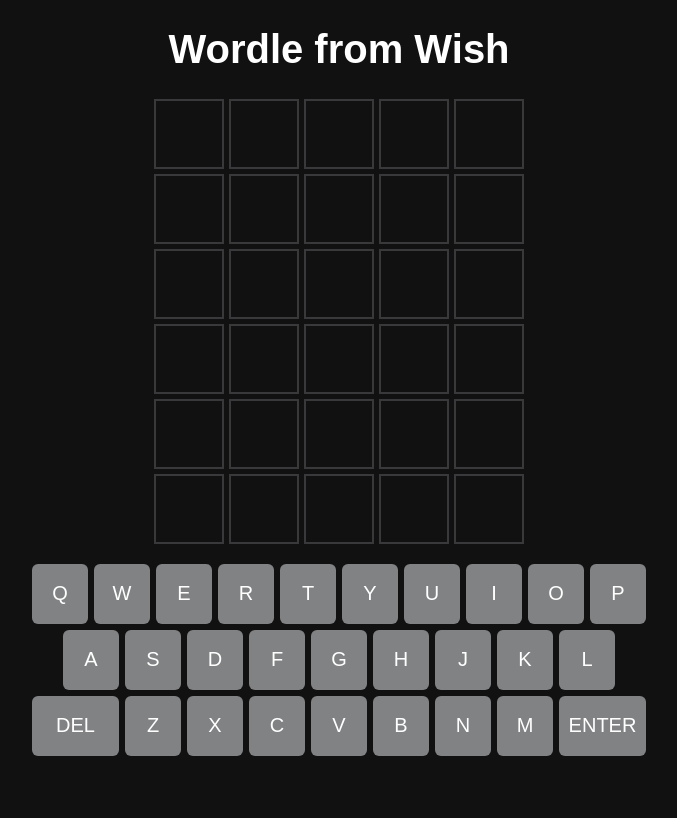
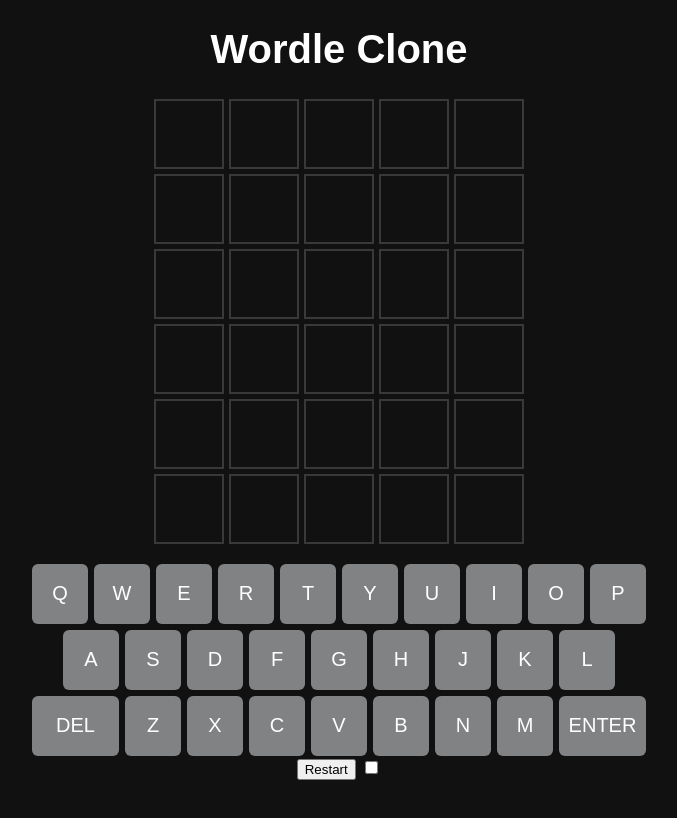
Before and after one commit to JustusHaataja/Wordle, a website: page index.html in a window 1280 px wide. Shown: the whole page, without its empty margins (301-978 px from the left). Drawn offline with Linux system fonts and the light colour scheme.

Commit message:
Update index.html

```diff
--- a/index.html
+++ b/index.html
@@ -3,12 +3,12 @@
 <head>
     <meta charset="UTF-8">
     <meta name="viewport" content="width=device-width, initial-scale=1.0">
-    <title>Wordle from Wish</title>
+    <title>Wordle clone</title>
     <link rel="stylesheet" href="style.css">
 </head>
 <body>
     <header>
-        <h1>Wordle from Wish</h1>
+        <h1>Wordle Clone</h1>
     <div class="alert-container" data-alert-container></div>
     <div id="guess-grid">
         <div class="tile"></div>
@@ -74,6 +74,11 @@
         <button class="key" data-key="M">M</button>
         <button data-enter class="key large">Enter</button>
     </div>
+    <div class="settings">
+        <button id="restart-button">Restart</button>
+        <input type="checkbox" id="language-toggle"/>
+        <label for="language-toggle"></label>
+    </div>
 
     <script src="app.js" defer></script>
 </body>
```
